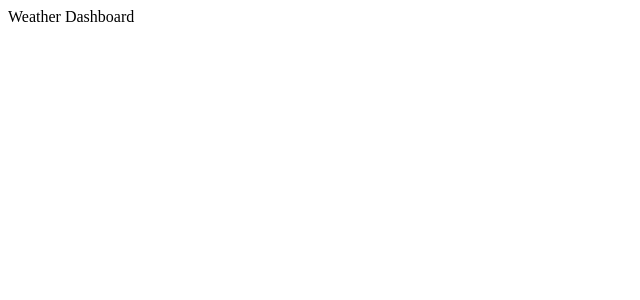
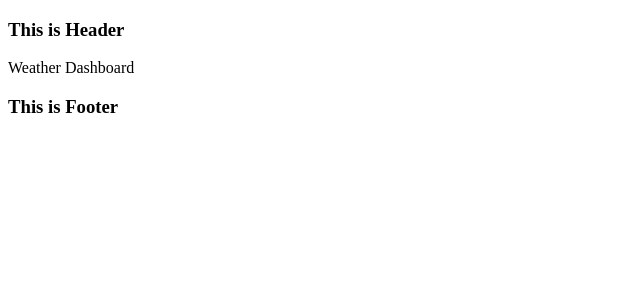
Before and after one commit to lauren-code-review/IoT_Collab, a Next.js app in the folder client/: page / in a window 1280 px wide. Shown: the top 300 px of the page, without its empty margins (0-640 px from the left). Built offline with nearby package versions, Linux system fonts and the light colour scheme.

Commit message:
fixed errors

```diff
--- a/client/package.json
+++ b/client/package.json
@@ -12,9 +12,9 @@
     "@emotion/react": "^11.13.3",
     "@emotion/styled": "^11.13.0",
     "@mui/material": "^6.1.1",
-    "next": "14.2.13",
     "react": "^18",
-    "react-dom": "^18"
+    "react-dom": "^18",
+    "next": "14.2.13"
   },
   "devDependencies": {
     "eslint": "^8",
--- a/client/src/app/layout.jsx
+++ b/client/src/app/layout.jsx
@@ -1,16 +1,25 @@
-// layout (see App.jsx in other projects)
+// layout
 
-export const metadata = {
-    title: "Weather Dashboard",
-    description: "IoT Dashboard",
+import React from "react";
+
+const Header = () => {
+  return <h3>This is Header</h3>;
 };
 
-  export default function RootLayout() {
+const Footer = () => {
+  return <h3>This is Footer</h3>;
+};
+
+const Layout = ({ children }) => {
   return (
-      <html lang="en">
+    <html>
       <body>
-          Weather Dashboard
+        <Header />
+        {children}
+        <Footer />
       </body>
     </html>
   );
-  }
+};
+
+export default Layout;
--- a/client/src/app/page.jsx
+++ b/client/src/app/page.jsx
@@ -1,10 +1,11 @@
 // homepage
 
-export default function Home() {
+import React from 'react'
+
+const HomePage = () => {
   return (
-    <main>
+    <div>Weather Dashboard</div>
+  )
+}
 
-    </main>
-
-  );
-}
+export default HomePage
```
Also changed, not shown: client/src/.babelrc (added), 1 other file (tests, documents, lock files or other folders). Lines whose indentation alone changed are shown as unchanged.
